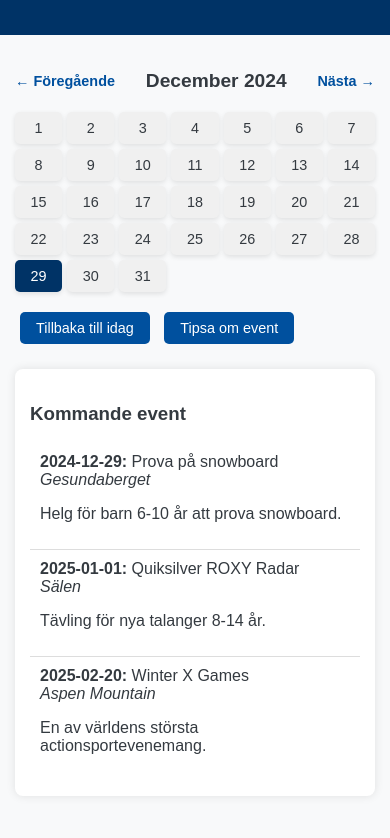
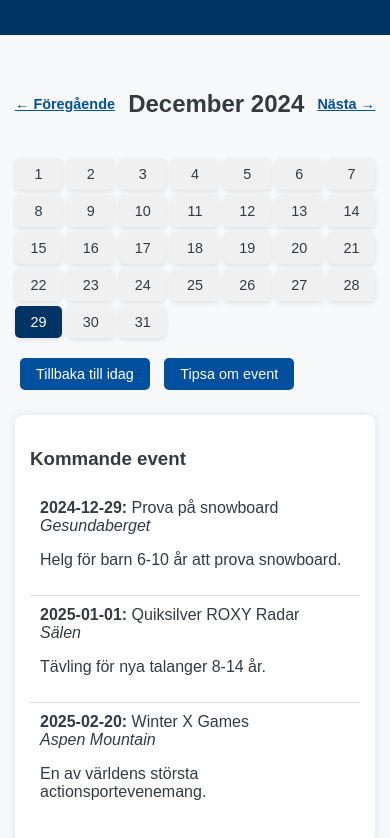
Before and after one commit to Jespernoren/eventkalender, a plain HTML site: page index.html in a window 390 px wide. Shown: the part 77-915 px from the top of the page. Drawn offline with Linux system fonts and the light colour scheme.

Commit message:
Update styles.css

```diff
--- a/styles.css
+++ b/styles.css
@@ -23,24 +23,23 @@ header {
 
 #calendar-navigation {
     display: flex;
-    justify-content: space-between;
-    align-items: center;
+    justify-content: space-between; /* Justerar länkar och titel på samma rad */
+    align-items: center; /* Centrerar vertikalt */
     gap: 10px; /* Mellanrum mellan länkar och titel */
     margin: 10px 0;
     padding: 10px 0;
-    flex-wrap: nowrap; /* Förhindrar radbrytning */
 }
 
 #current-month {
-    text-align: center;
-    font-size: 1.2rem;
-    margin: 0;
+    font-size: 1.5rem;
     color: #343a40;
     text-transform: capitalize;
+    text-align: center;
+    flex-grow: 1; /* Fyller utrymme mellan länkar */
 }
 
 .navigation-link {
-    text-decoration: none;
+    text-decoration: underline; /* Ser alltid ut som länkar */
     color: #00509e; /* Blå färg */
     font-size: 1rem;
     font-weight: bold;
@@ -49,7 +48,6 @@ header {
 }
 
 .navigation-link:hover {
-    text-decoration: underline;
     color: #003366; /* Mörkare blå vid hovring */
 }
 
@@ -123,8 +121,8 @@ header {
 /* Anpassning för små skärmar */
 @media (max-width: 600px) {
     #calendar-navigation {
-        flex-direction: row; /* Håller allt på samma rad */
-        justify-content: space-between;
+        justify-content: space-between; /* Behåller allt på samma rad */
+        flex-wrap: nowrap; /* Förhindrar radbrytning */
         gap: 5px;
     }
 
```
